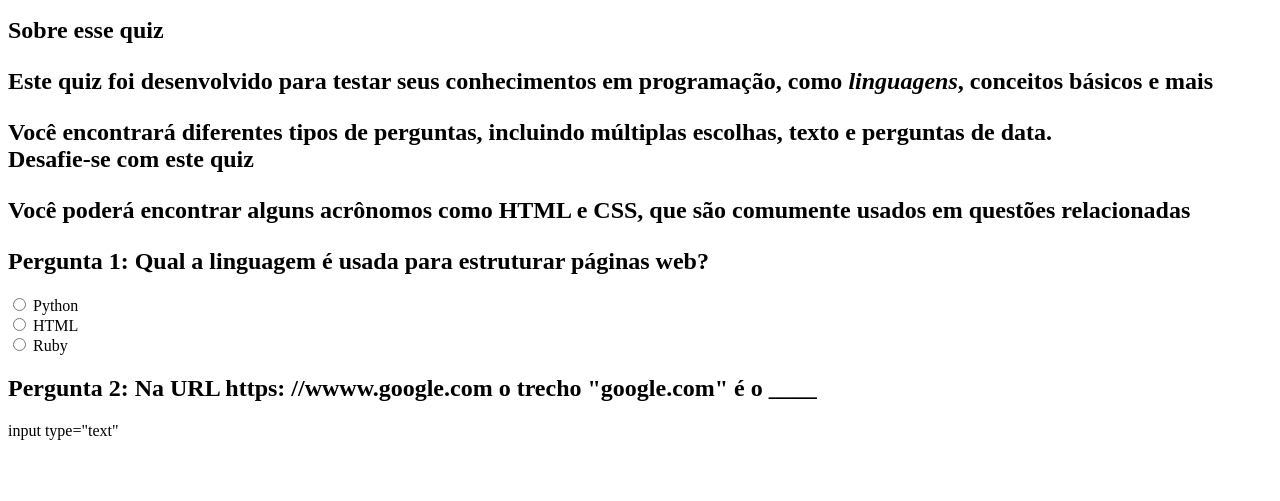
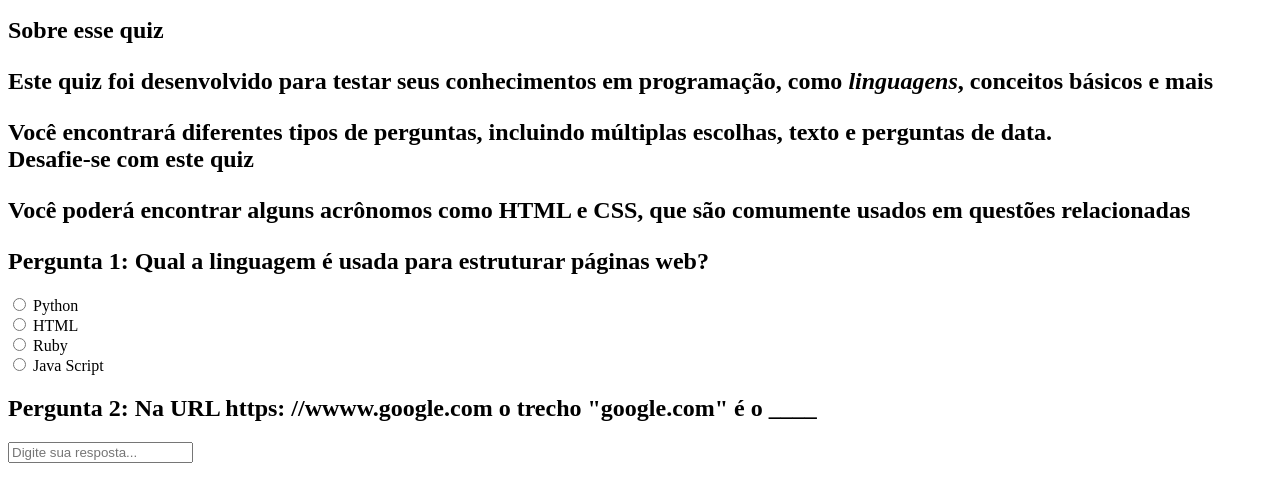
Before and after one commit to leticia-amorim12/estudoshtml, a plain HTML site: page Index.html in a window 1280 px wide. Shown: the part 101-602 px from the top of the page. Drawn offline with Linux system fonts and the light colour scheme.

Commit message:
Update Index.html

```diff
--- a/Index.html
+++ b/Index.html
@@ -28,12 +28,16 @@
               <label for="p1b">HTML</label><br>
               <input type="radio" value="Ruby" id="p1c" name="pergunta1">
               <label for="p1c">Ruby</label><br>
+              <input type="radio" value="Java Script" id="p1d" name="pergunta1">
+              <label for="p1d">Java Script</label><br>
           </form>
       </section>
       <section>
       <!--Pergunta 2: Texto-->
       <h2> Pergunta 2: Na URL https: //wwww.google.com o trecho "google.com" é o ____ </h2>
-      input type="text"
+      <form>
+           <input type="text" id="p2" name="pergunta 2" placeholder="Digite sua resposta...">
+      </form>
       </section>
     </main>
     </body>
```
